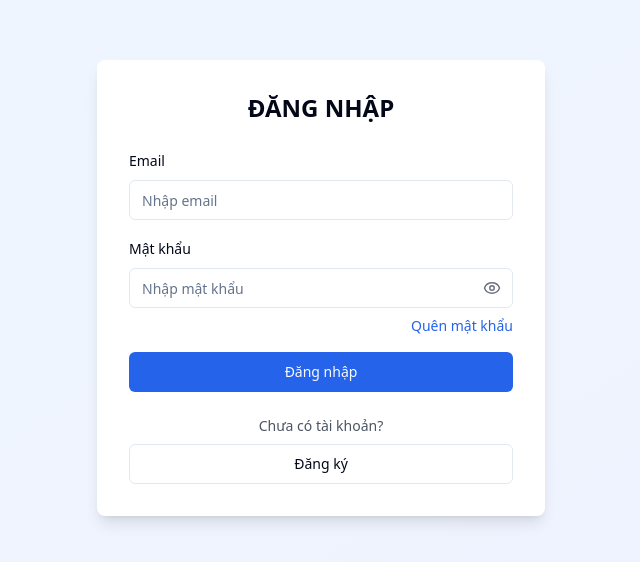
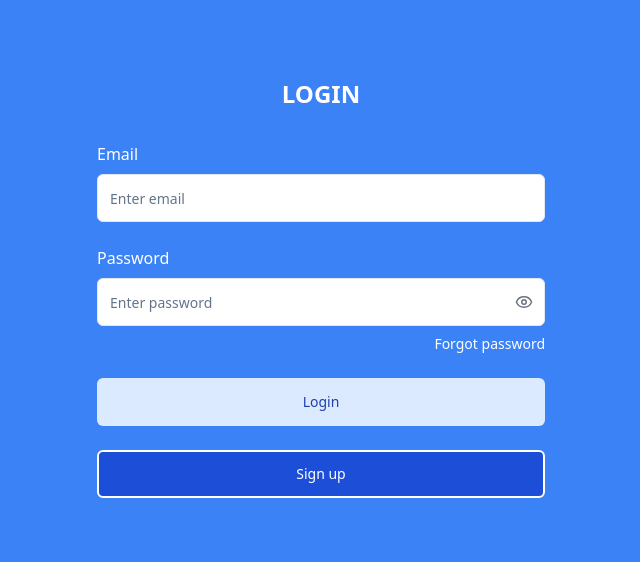
Before and after one commit to FLXB29/react-auth-flow-tailwind, a React (Vite) app: page / in a window 1280 px wide. Shown: the part 112-674 px from the top of the page, without its empty margins (319-959 px from the left). Built offline with nearby package versions, Linux system fonts and the light colour scheme.

Commit message:
Refactor: Update login/register form design
Update the login and register forms to match the provided design.

```diff
--- a/src/components/AuthLayout.tsx
+++ b/src/components/AuthLayout.tsx
@@ -7,8 +7,8 @@ interface AuthLayoutProps {
 
 const AuthLayout: React.FC<AuthLayoutProps> = ({ children }) => {
   return (
-    <div className="min-h-screen flex items-center justify-center bg-gradient-to-br from-blue-50 to-indigo-50 p-4">
-      <div className="bg-white rounded-lg shadow-lg p-6 sm:p-8 w-full max-w-md">
+    <div className="min-h-screen flex items-center justify-center bg-blue-500 p-4">
+      <div className="bg-blue-500 rounded-lg w-full max-w-md">
         {children}
       </div>
     </div>
--- a/src/components/LoginForm.tsx
+++ b/src/components/LoginForm.tsx
@@ -3,7 +3,6 @@ import React, { useState } from 'react';
 import { useToast } from '@/hooks/use-toast';
 import { Button } from '@/components/ui/button';
 import { Input } from '@/components/ui/input';
-import { Label } from '@/components/ui/label';
 import { Eye, EyeOff } from 'lucide-react';
 
 interface LoginFormProps {
@@ -51,32 +50,34 @@ const LoginForm: React.FC<LoginFormProps> = ({ onSwitchToRegister }) => {
   };
 
   return (
-    <div className="w-full max-w-md animate-fade-in">
-      <div className="text-center mb-6">
-        <h1 className="text-2xl font-bold">ĐĂNG NHẬP</h1>
+    <div className="w-full max-w-md text-white animate-fade-in">
+      <div className="text-center mb-8">
+        <h1 className="text-2xl font-bold">LOGIN</h1>
       </div>
 
-      <form onSubmit={handleSubmit} className="space-y-4">
+      <form onSubmit={handleSubmit} className="space-y-6">
         <div className="space-y-2">
-          <Label htmlFor="login-email">Email</Label>
+          <label htmlFor="login-email" className="block text-white">Email</label>
           <Input
             id="login-email"
             type="email"
-            placeholder="Nhập email"
+            placeholder="Enter email"
             value={email}
             onChange={(e) => setEmail(e.target.value)}
+            className="bg-white text-black h-12"
           />
         </div>
 
         <div className="space-y-2">
-          <Label htmlFor="login-password">Mật khẩu</Label>
+          <label htmlFor="login-password" className="block text-white">Password</label>
           <div className="relative">
             <Input
               id="login-password"
               type={showPassword ? "text" : "password"}
-              placeholder="Nhập mật khẩu"
+              placeholder="Enter password"
               value={password}
               onChange={(e) => setPassword(e.target.value)}
+              className="bg-white text-black h-12"
             />
             <button
               type="button"
@@ -95,28 +96,29 @@ const LoginForm: React.FC<LoginFormProps> = ({ onSwitchToRegister }) => {
             <a
               href="#"
               onClick={handleForgotPassword}
-              className="text-sm text-blue-600 hover:text-blue-800 hover:underline"
+              className="text-sm text-white hover:underline"
             >
-              Quên mật khẩu
+              Forgot password
             </a>
           </div>
         </div>
 
-        <Button type="submit" className="w-full">
-          Đăng nhập
+        <Button
+          type="submit"
+          className="w-full h-12 bg-blue-100 hover:bg-blue-200 text-blue-800"
+        >
+          Login
+        </Button>
+
+        <Button
+          type="button"
+          variant="outline"
+          onClick={onSwitchToRegister}
+          className="w-full h-12 border-2 border-white text-white bg-blue-700 hover:bg-blue-800"
+        >
+          Sign up
         </Button>
       </form>
-
-      <div className="mt-6 text-center">
-        <p className="text-sm text-gray-600 mb-2">Chưa có tài khoản?</p>
-        <Button
-          variant="outline"
-          onClick={onSwitchToRegister}
-          className="w-full"
-        >
-          Đăng ký
-        </Button>
-      </div>
     </div>
   );
 };
--- a/src/components/RegisterForm.tsx
+++ b/src/components/RegisterForm.tsx
@@ -3,7 +3,6 @@ import React, { useState } from 'react';
 import { useToast } from '@/hooks/use-toast';
 import { Button } from '@/components/ui/button';
 import { Input } from '@/components/ui/input';
-import { Label } from '@/components/ui/label';
 import { Eye, EyeOff } from 'lucide-react';
 
 interface RegisterFormProps {
@@ -50,32 +49,34 @@ const RegisterForm: React.FC<RegisterFormProps> = ({ onSwitchToLogin }) => {
   };
 
   return (
-    <div className="w-full max-w-md animate-fade-in">
-      <div className="text-center mb-6">
-        <h1 className="text-2xl font-bold">ĐĂNG KÝ</h1>
+    <div className="w-full max-w-md text-white animate-fade-in">
+      <div className="text-center mb-8">
+        <h1 className="text-2xl font-bold">SIGN UP</h1>
       </div>
 
-      <form onSubmit={handleSubmit} className="space-y-4">
+      <form onSubmit={handleSubmit} className="space-y-6">
         <div className="space-y-2">
-          <Label htmlFor="signup-email">Email</Label>
+          <label htmlFor="signup-email" className="block text-white">Email</label>
           <Input
             id="signup-email"
             type="email"
-            placeholder="Nhập email"
+            placeholder="Enter email"
             value={email}
             onChange={(e) => setEmail(e.target.value)}
+            className="bg-white text-black h-12"
           />
         </div>
 
         <div className="space-y-2">
-          <Label htmlFor="signup-password">Mật khẩu</Label>
+          <label htmlFor="signup-password" className="block text-white">Password</label>
           <div className="relative">
             <Input
               id="signup-password"
               type={showPassword ? "text" : "password"}
-              placeholder="Nhập mật khẩu"
+              placeholder="Enter password"
               value={password}
               onChange={(e) => setPassword(e.target.value)}
+              className="bg-white text-black h-12"
             />
             <button
               type="button"
@@ -92,14 +93,15 @@ const RegisterForm: React.FC<RegisterFormProps> = ({ onSwitchToLogin }) => {
         </div>
 
         <div className="space-y-2">
-          <Label htmlFor="signup-confirm-password">Xác nhận mật khẩu</Label>
+          <label htmlFor="signup-confirm-password" className="block text-white">Confirm password</label>
           <div className="relative">
             <Input
               id="signup-confirm-password"
               type={showConfirmPassword ? "text" : "password"}
-              placeholder="Nhập lại mật khẩu"
+              placeholder="Confirm password"
               value={confirmPassword}
               onChange={(e) => setConfirmPassword(e.target.value)}
+              className="bg-white text-black h-12"
             />
             <button
               type="button"
@@ -115,21 +117,22 @@ const RegisterForm: React.FC<RegisterFormProps> = ({ onSwitchToLogin }) => {
           </div>
         </div>
 
-        <Button type="submit" className="w-full">
-          Đăng ký
+        <Button
+          type="submit"
+          className="w-full h-12 bg-blue-100 hover:bg-blue-200 text-blue-800"
+        >
+          Sign up
+        </Button>
+
+        <Button
+          type="button"
+          variant="outline"
+          onClick={onSwitchToLogin}
+          className="w-full h-12 border-2 border-white text-white bg-blue-700 hover:bg-blue-800"
+        >
+          Login
         </Button>
       </form>
-
-      <div className="mt-6 text-center">
-        <p className="text-sm text-gray-600 mb-2">Đã có tài khoản?</p>
-        <Button
-          variant="outline"
-          onClick={onSwitchToLogin}
-          className="w-full"
-        >
-          Đăng nhập
-        </Button>
-      </div>
     </div>
   );
 };
```
